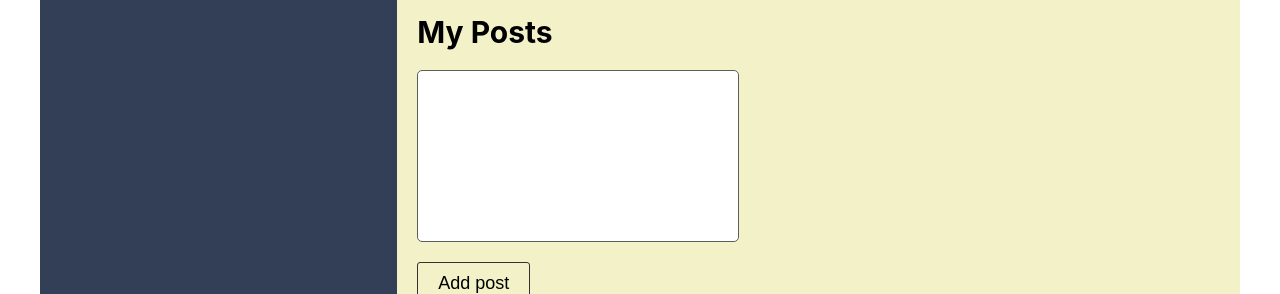
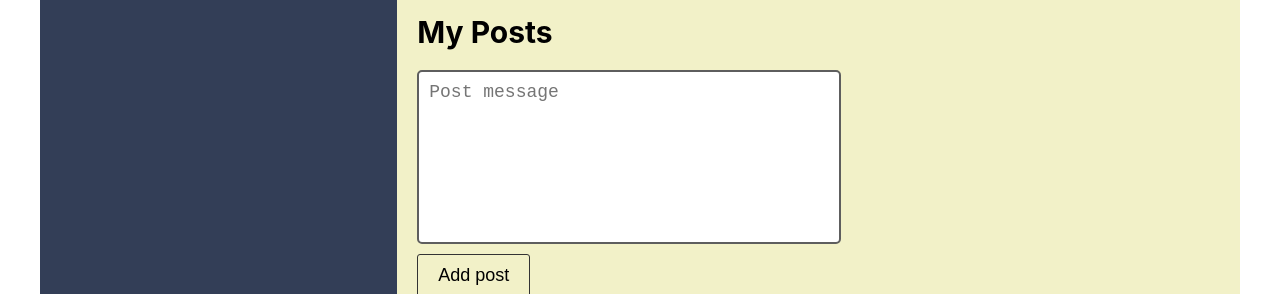
Before and after one commit to FarhodD/react-project, a React (Create React App) app: page /profile in a window 1280 px wide. Shown: the part 599-893 px from the top of the page. Built offline with nearby package versions, Linux system fonts and the light colour scheme; no server answers.

Commit message:
redux form validation

```diff
--- a/src/components/Dialogs/Dialogs.js
+++ b/src/components/Dialogs/Dialogs.js
@@ -4,8 +4,10 @@ import { Field, reduxForm } from 'redux-form';
 import d from './Dialogs.module.css';
 import Message from './Message/Message';
 import Users from './Users/Users';
+import { Textarea } from '../common/FormsControls/FormsControls';
+import { maxLengthCreator, requiered } from '../../utils/validators/validators';
 
-
+const maxLength50 = maxLengthCreator(50);
 
 const Dialogs = (props) => {
   let state = props.dialogsPage;
@@ -34,7 +36,12 @@ const Dialogs = (props) => {
 const AddMessageForm = (props) => {
   return (
     <form className={d.writeMessage} onSubmit={props.handleSubmit}>
-      <Field component='textarea' name='newMessageBody' placeholder='Enter your message' />
+      <Field
+        component={Textarea}
+        name='newMessageBody'
+        placeholder='Enter your message'
+        validate={[requiered, maxLength50]}
+      />
       <button className={d.send}>Send</button>
     </form>
   )
--- a/src/components/Login/Login.js
+++ b/src/components/Login/Login.js
@@ -1,18 +1,36 @@
 import React from 'react'
 import { Field, reduxForm } from 'redux-form'
+import { requiered } from '../../utils/validators/validators'
+import { Input } from '../common/FormsControls/FormsControls'
 import './Login.css'
 
 const LoginForm = (props) => {
   return (
     <form onSubmit={props.handleSubmit}>
       <div>
-        <Field type="text" placeholder='Login' name={'login'} component={'input'} />
+        <Field
+          type="text"
+          placeholder='Login'
+          name={'login'}
+          component={Input}
+          validate={[requiered]}
+        />
       </div>
       <div>
-        <Field type="text" placeholder='Password' name={'password'} component={'input'} />
+        <Field
+          type="text"
+          placeholder='Password'
+          name={'password'}
+          component={Input}
+          validate={[requiered]}
+        />
       </div>
       <div>
-        <Field type="checkbox" name={'rememberMe'} component={'input'} /> remember me
+        <Field
+          type="checkbox"
+          name={'rememberMe'}
+          component={Input}
+        /> remember me
       </div>
       <div>
         <button>Login</button>
--- a/src/components/Profile/MyPosts/MyPosts.js
+++ b/src/components/Profile/MyPosts/MyPosts.js
@@ -1,7 +1,11 @@
 import React from 'react';
 import { Field, reduxForm } from 'redux-form';
+import { maxLengthCreator, requiered } from '../../../utils/validators/validators';
+import { Textarea } from '../../common/FormsControls/FormsControls';
 import p from './MyPosts.module.css';
 import Post from './Post/Post';
+
+const maxLength10 = maxLengthCreator(10);
 
 const MyPosts = (props) => {
   let postsData = props.posts.map(p => <Post message={p.message} count={p.likes} />)
@@ -27,7 +31,12 @@ const MyPosts = (props) => {
 let AddNewPostForm = (props) => {
   return (
     <form className={p.add__post} onSubmit={props.handleSubmit}>
-      <Field name='newsPostText' component='textarea' />
+      <Field
+        name='newsPostText'
+        component={Textarea}
+        placeholder='Post message'
+        validate={[requiered, maxLength10]}
+      />
       <button>Add post</button>
     </form>
   )
--- a/src/components/Profile/MyPosts/MyPosts.module.css
+++ b/src/components/Profile/MyPosts/MyPosts.module.css
@@ -11,8 +11,8 @@ textarea, button {
 }
 
 textarea {
-  margin-bottom: 20px;
-  width: 300px;
+  margin-bottom: 10px;
+  width: 400px;
   height: 150px;
   resize: none;
   padding: 10px;
@@ -21,11 +21,6 @@ textarea {
   border-color: rgb(94, 94, 94);
   outline: none;
   transition: all .5s;
-}
-
-textarea:focus {
-  border-color: rgb(249, 191, 55);
-  box-shadow: 5px 5px 10px 0px #f8920c;
 }
 
 button {
--- /dev/null
+++ b/src/components/common/FormsControls/FormsControls.js
@@ -0,0 +1,25 @@
+import React from 'react'
+import s from './FormsControls.module.css'
+
+export const Textarea = ({ input, meta, ...props }) => {
+  const hasError = meta.touched && meta.error;
+  return (
+    <div className={s.form__controls + ' ' + (hasError ? s.error : '')}>
+      <div>
+        <textarea {...input} {...props} />
+      </div>
+      {hasError && <span>{meta.error}</span>}
+    </div>
+  )
+}
+export const Input = ({ input, meta, ...props }) => {
+  const hasError = meta.touched && meta.error;
+  return (
+    <div className={s.form__controls + ' ' + (hasError ? s.error : '')}>
+      <div>
+        <input {...input} {...props} />
+      </div>
+      {hasError && <span>{meta.error}</span>}
+    </div>
+  )
+}
--- /dev/null
+++ b/src/components/common/FormsControls/FormsControls.module.css
@@ -0,0 +1,12 @@
+.form__controls.error textarea,
+.form__controls.error input {
+  border: 2px solid #ff0000;
+}
+
+textarea {
+  border: 2px solid #000;
+}
+
+.form__controls.error span {
+  color: red;
+}
--- /dev/null
+++ b/src/utils/validators/validators.js
@@ -0,0 +1,9 @@
+export const requiered = value => {
+  if (value) return undefined;
+
+  return "Field is required";
+}
+export const maxLengthCreator = (maxLength) => (value) => {
+  if (value.length > maxLength) return `Max length is ${maxLength} symbols`;
+  return undefined;
+}
```
